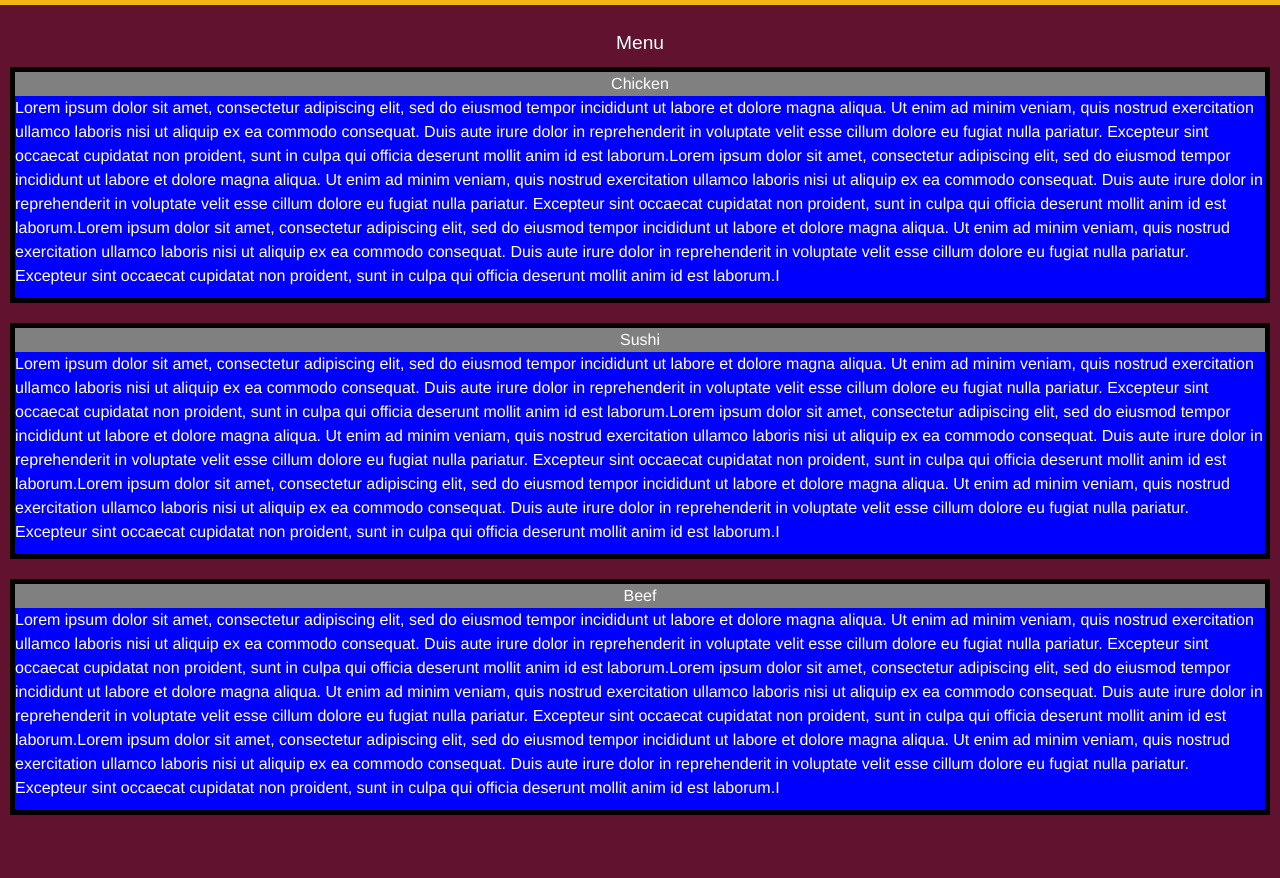
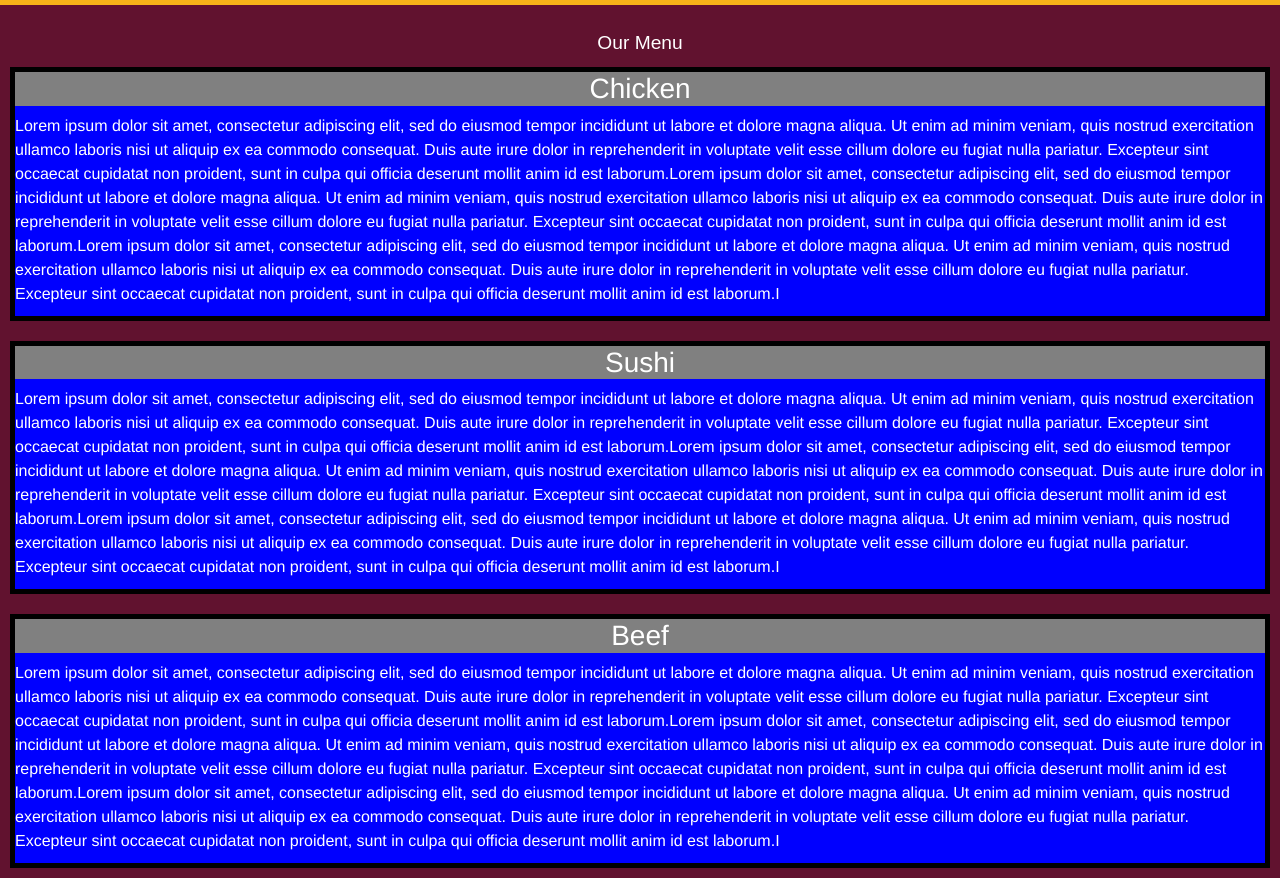
Before and after one commit to hk3199/mod2_solution, a plain HTML site: page Assign/index.html in a window 1280 px wide. Shown: the part 54-932 px from the top of the page. Before the commit the page ends 879 px from the top, so only its background shows below. Drawn offline with nearby package versions, Linux system fonts and the light colour scheme.

Commit message:
Update index.html

```diff
--- a/Assign/index.html
+++ b/Assign/index.html
@@ -64,7 +64,7 @@
 </nav>
 
 <br>
-<div class="text-center" id="menu">Menu</div>
+<div class="text-center" id="menu">Our Menu</div>
 
 
 
@@ -72,7 +72,7 @@
 
 
         <div class="col-lg-12 col-md-12" id="container2">
-    <section class="p2">  <div id="title" class="text-center" >Chicken</div>
+    <section class="p2">  <h3 id="title" class="text-center" >Chicken</h3>
 
 <div >Lorem ipsum dolor sit amet, consectetur adipiscing elit, sed do eiusmod tempor incididunt ut labore et dolore magna aliqua. Ut enim ad minim veniam, quis nostrud exercitation ullamco laboris nisi ut aliquip ex ea commodo consequat. Duis aute irure dolor in reprehenderit in voluptate velit esse cillum dolore eu fugiat nulla pariatur. Excepteur sint occaecat cupidatat non proident, sunt in culpa qui officia deserunt mollit anim id est laborum.Lorem ipsum dolor sit amet, consectetur adipiscing elit, sed do eiusmod tempor incididunt ut labore et dolore magna aliqua. Ut enim ad minim veniam, quis nostrud exercitation ullamco laboris nisi ut aliquip ex ea commodo consequat. Duis aute irure dolor in reprehenderit in voluptate velit esse cillum dolore eu fugiat nulla pariatur. Excepteur sint occaecat cupidatat non proident, sunt in culpa qui officia deserunt mollit anim id est laborum.Lorem ipsum dolor sit amet, consectetur adipiscing elit, sed do eiusmod tempor incididunt ut labore et dolore magna aliqua. Ut enim ad minim veniam, quis nostrud exercitation ullamco laboris nisi ut aliquip ex ea commodo consequat. Duis aute irure dolor in reprehenderit in voluptate velit esse cillum dolore eu fugiat nulla pariatur. Excepteur sint occaecat cupidatat non proident, sunt in culpa qui officia deserunt mollit anim id est laborum.I</div>
 
@@ -81,7 +81,7 @@
 
 
         <div class="col-lg-12 col-md-12" id="container2">
-    <section class="p2">  <div id="title2" class="text-center" >Sushi</div>
+    <section class="p2">  <h3 id="title2" class="text-center" >Sushi</h3>
 
 <div >Lorem ipsum dolor sit amet, consectetur adipiscing elit, sed do eiusmod tempor incididunt ut labore et dolore magna aliqua. Ut enim ad minim veniam, quis nostrud exercitation ullamco laboris nisi ut aliquip ex ea commodo consequat. Duis aute irure dolor in reprehenderit in voluptate velit esse cillum dolore eu fugiat nulla pariatur. Excepteur sint occaecat cupidatat non proident, sunt in culpa qui officia deserunt mollit anim id est laborum.Lorem ipsum dolor sit amet, consectetur adipiscing elit, sed do eiusmod tempor incididunt ut labore et dolore magna aliqua. Ut enim ad minim veniam, quis nostrud exercitation ullamco laboris nisi ut aliquip ex ea commodo consequat. Duis aute irure dolor in reprehenderit in voluptate velit esse cillum dolore eu fugiat nulla pariatur. Excepteur sint occaecat cupidatat non proident, sunt in culpa qui officia deserunt mollit anim id est laborum.Lorem ipsum dolor sit amet, consectetur adipiscing elit, sed do eiusmod tempor incididunt ut labore et dolore magna aliqua. Ut enim ad minim veniam, quis nostrud exercitation ullamco laboris nisi ut aliquip ex ea commodo consequat. Duis aute irure dolor in reprehenderit in voluptate velit esse cillum dolore eu fugiat nulla pariatur. Excepteur sint occaecat cupidatat non proident, sunt in culpa qui officia deserunt mollit anim id est laborum.I</div>
 
@@ -91,7 +91,7 @@
 
 
         <div class="col-lg-12 col-md-12" id="container2">
-    <section class="p2">  <div id="title3" class="text-center" >Beef</div>
+    <section class="p2">  <h3 id="title3" class="text-center" >Beef</h3>
 
 <div >Lorem ipsum dolor sit amet, consectetur adipiscing elit, sed do eiusmod tempor incididunt ut labore et dolore magna aliqua. Ut enim ad minim veniam, quis nostrud exercitation ullamco laboris nisi ut aliquip ex ea commodo consequat. Duis aute irure dolor in reprehenderit in voluptate velit esse cillum dolore eu fugiat nulla pariatur. Excepteur sint occaecat cupidatat non proident, sunt in culpa qui officia deserunt mollit anim id est laborum.Lorem ipsum dolor sit amet, consectetur adipiscing elit, sed do eiusmod tempor incididunt ut labore et dolore magna aliqua. Ut enim ad minim veniam, quis nostrud exercitation ullamco laboris nisi ut aliquip ex ea commodo consequat. Duis aute irure dolor in reprehenderit in voluptate velit esse cillum dolore eu fugiat nulla pariatur. Excepteur sint occaecat cupidatat non proident, sunt in culpa qui officia deserunt mollit anim id est laborum.Lorem ipsum dolor sit amet, consectetur adipiscing elit, sed do eiusmod tempor incididunt ut labore et dolore magna aliqua. Ut enim ad minim veniam, quis nostrud exercitation ullamco laboris nisi ut aliquip ex ea commodo consequat. Duis aute irure dolor in reprehenderit in voluptate velit esse cillum dolore eu fugiat nulla pariatur. Excepteur sint occaecat cupidatat non proident, sunt in culpa qui officia deserunt mollit anim id est laborum.I</div>
 
```
